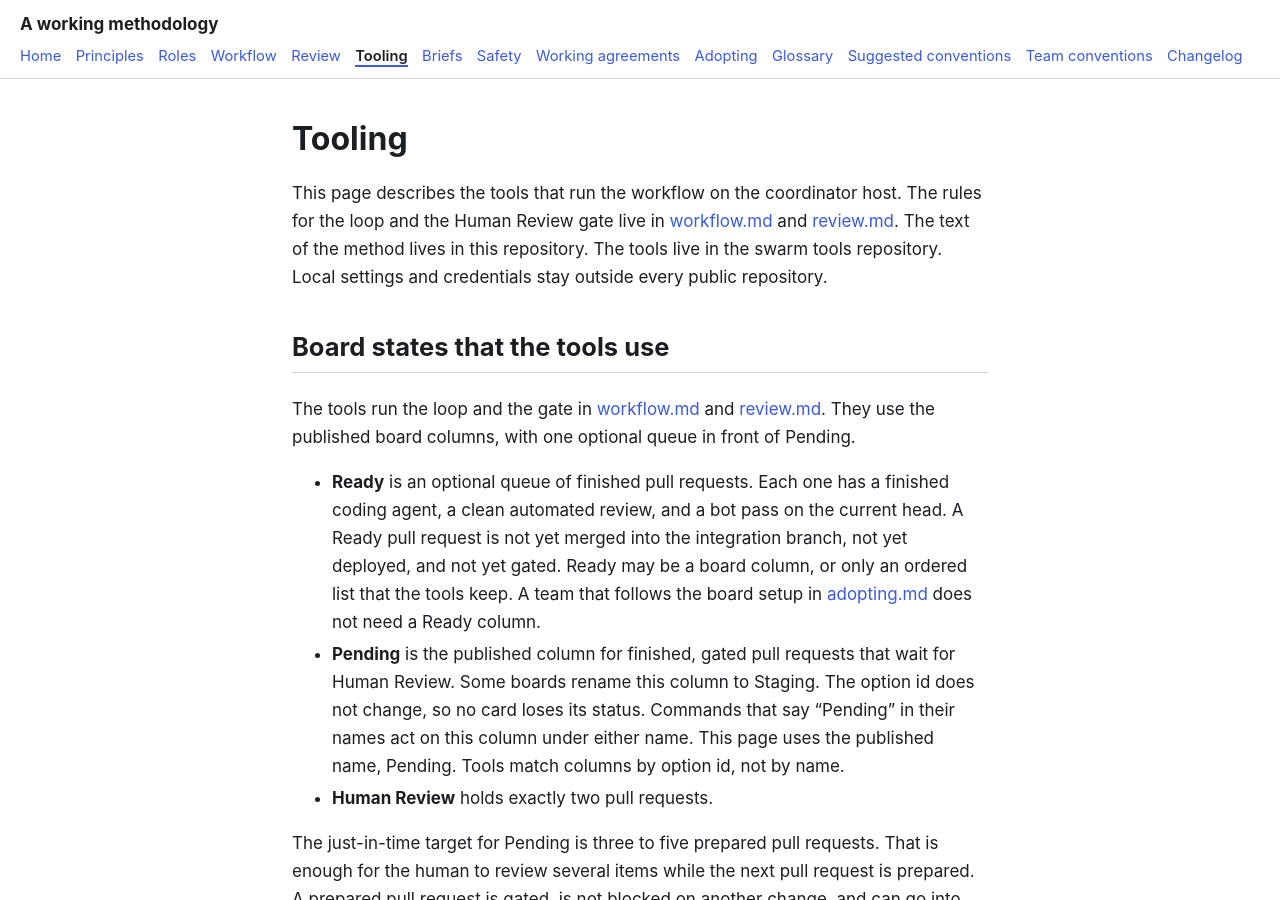
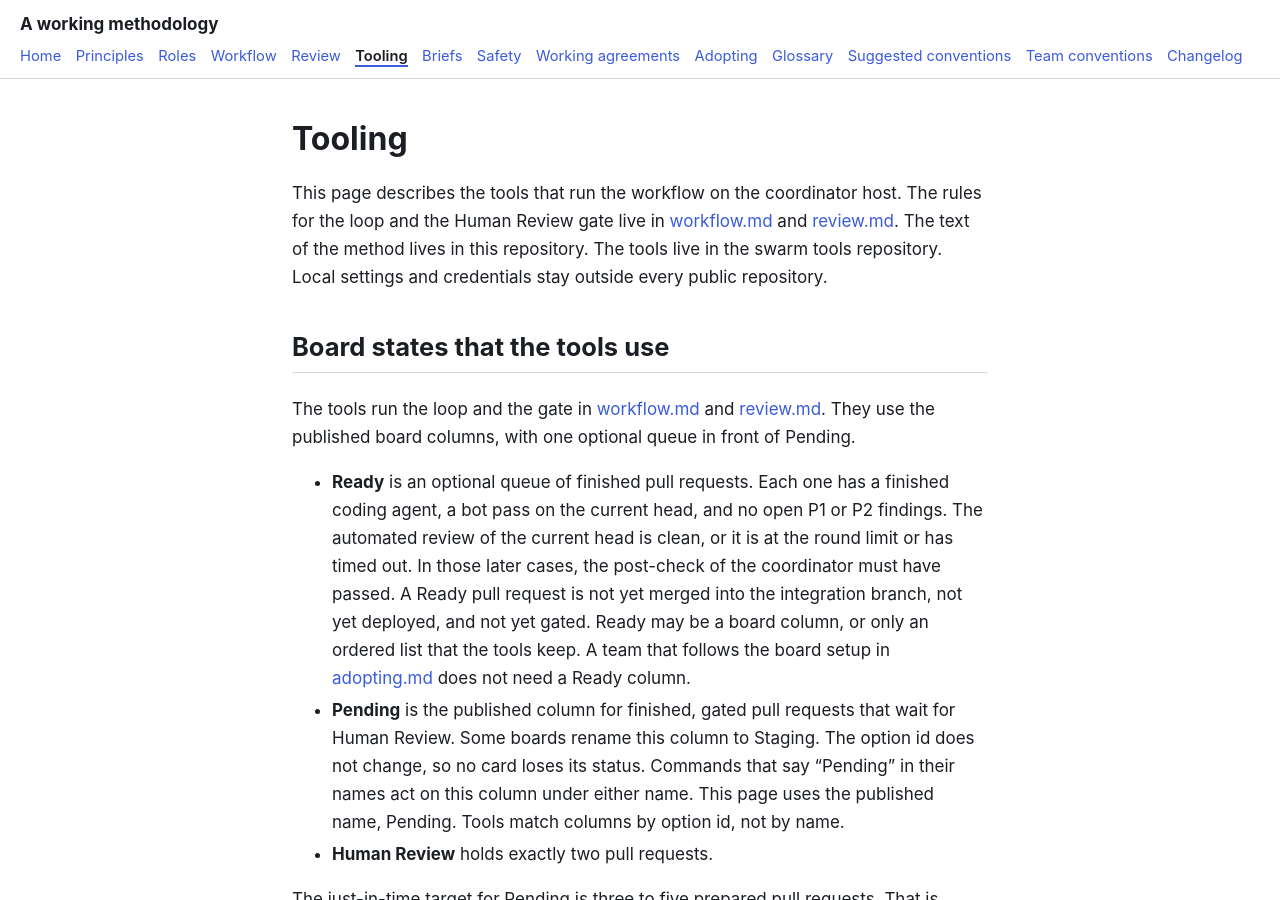
Before and after one commit to tangentcode/methodology, a Jekyll site: the page built from tooling.md, in a window 1280 px wide and 900 px high. Built offline with Jekyll 4.4.1, drawn with Linux system fonts in a browser that asks for light colours; our own code applies the rules of GitHub Pages for plain Markdown files; some of the changed text lies outside the part shown.

Commit message:
Allow limit and timeout reviews into Ready, and route environment blocks to Needs Input
A pull request can enter Ready after a clean automated review,
or after a round limit or a timeout with a passing coordinator
post-check. If the gate fails because staging lacks a
prerequisite, the card goes to Needs Input, not In Progress.

```diff
--- a/tooling.md
+++ b/tooling.md
@@ -6,7 +6,7 @@ This page describes the tools that run the workflow on the coordinator host. The
 
 The tools run the loop and the gate in [workflow.md](workflow.md) and [review.md](review.md). They use the published board columns, with one optional queue in front of Pending.
 
-- **Ready** is an optional queue of finished pull requests. Each one has a finished coding agent, a clean automated review, and a bot pass on the current head. A Ready pull request is not yet merged into the integration branch, not yet deployed, and not yet gated. Ready may be a board column, or only an ordered list that the tools keep. A team that follows the board setup in [adopting.md](adopting.md) does not need a Ready column.
+- **Ready** is an optional queue of finished pull requests. Each one has a finished coding agent, a bot pass on the current head, and no open P1 or P2 findings. The automated review of the current head is clean, or it is at the round limit or has timed out. In those later cases, the post-check of the coordinator must have passed. A Ready pull request is not yet merged into the integration branch, not yet deployed, and not yet gated. Ready may be a board column, or only an ordered list that the tools keep. A team that follows the board setup in [adopting.md](adopting.md) does not need a Ready column.
 - **Pending** is the published column for finished, gated pull requests that wait for Human Review. Some boards rename this column to Staging. The option id does not change, so no card loses its status. Commands that say "Pending" in their names act on this column under either name. This page uses the published name, Pending. Tools match columns by option id, not by name.
 - **Human Review** holds exactly two pull requests.
 
@@ -30,7 +30,7 @@ A move of a project card is a signal. It can mean that Human Review dropped to o
 
 A timer runs one pass of the tools on a regular interval. The tick is a safety net for lost events. It also does work that events do not cover. It reports stalls. It starts held launches when memory is free. It refills Pending when the buffer is short. New launches must not take memory or API quota away from the pull request that is closest to Human Review.
 
-On each pass, the tick reports the board status. If Human Review holds fewer than two pull requests, it promotes a prepared pull request from Pending. If the prepared buffer in Pending is below its target, it starts the pull step for one Ready pull request. If a pull request has a clean automated review but no bot pass on that head, the tick records the pass. It then adds the pull request to Ready, as a column move or as an update of the ordered list.
+On each pass, the tick reports the board status. If Human Review holds fewer than two pull requests, it promotes a prepared pull request from Pending. If the prepared buffer in Pending is below its target, it starts the pull step for one Ready pull request. If a pull request is eligible for Ready but has no bot pass on that head, the tick records the pass. It then adds the pull request to Ready, as a column move or as an update of the ordered list.
 
 The tick opens a draft pull request only when its worker can start, and it checks that the worker started. A draft with no live worker does not sit in In Progress.
 
@@ -44,7 +44,7 @@ When the prepared buffer in Pending is below its target, one worker takes the to
 2. Merge the pull request into the integration branch.
 3. Deploy the staging environment again when that is possible, and verify the served commit when that is possible. This step is best-effort. A deploy that does not finish, or a staging environment that is not up to date, does not by itself fail the pull step. For a change that cannot go to the staging environment, the check that the pull request names replaces the deploy conditions. See [Pull requests that do not target main](workflow.md#pull-requests-that-do-not-target-main).
 4. Confirm that CI is green on this head, and that the pull request body is complete.
-5. Run the Human Review gate, including its best-effort staging rule. If the gate passes, the card goes to Pending. If the gate fails, the card goes back to In Progress with the reason, and the worker tries the next Ready pull request.
+5. Run the Human Review gate, including its best-effort staging rule. If the gate passes, the card goes to Pending. If the gate fails because staging lacks configuration, credentials, or a required service, the tools change the pull request to a draft. They move the card to Needs Input. The comment names what is missing and who must supply it. For other gate failures, the card goes back to In Progress with the reason, and the worker tries the next Ready pull request.
 
 When Human Review drops to one, the first prepared pull request in Pending moves to Human Review at once. Then the pull step refills the prepared buffer. The tools do not merge, deploy, or gate any pull request other than the one that is being pulled into Pending.
 
```
